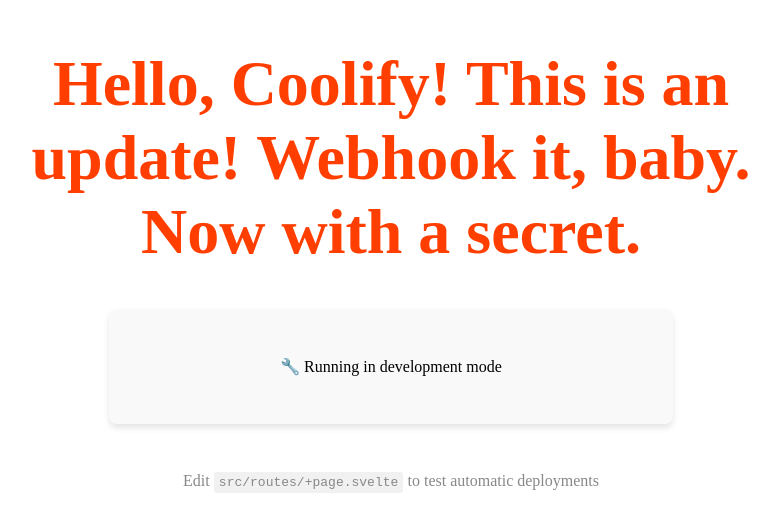
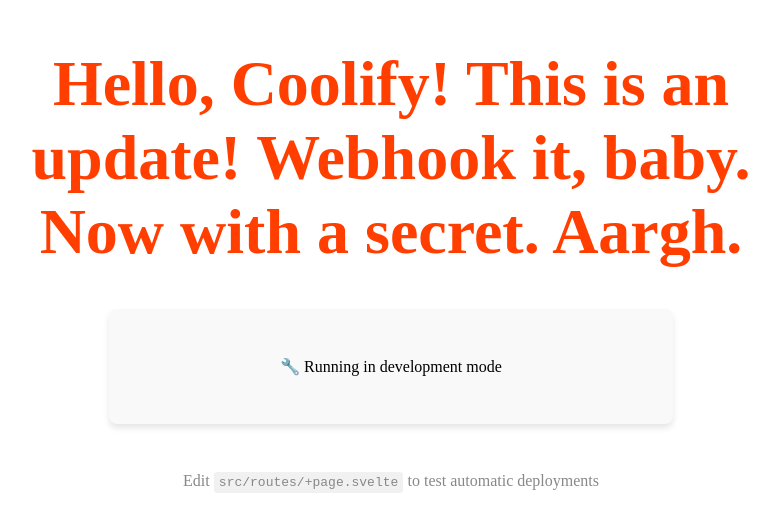
Before and after one commit to antburnett/svelte-coolify-demo, a SvelteKit app: page / in a window 1280 px wide. Shown: the part 169-700 px from the top of the page, without its empty margins (249-1028 px from the left). Built offline with nearby package versions, Linux system fonts and the light colour scheme.

Commit message:
Secret 2

```diff
--- a/src/routes/+page.svelte
+++ b/src/routes/+page.svelte
@@ -1,7 +1,7 @@
 <script>
 	import { onMount } from 'svelte';
 
-	let greeting = 'Hello, Coolify! This is an update! Webhook it, baby. Now with a secret.';
+	let greeting = 'Hello, Coolify! This is an update! Webhook it, baby. Now with a secret. Aargh.';
 	let isDeployed = false;
 
 	onMount(() => {
```
